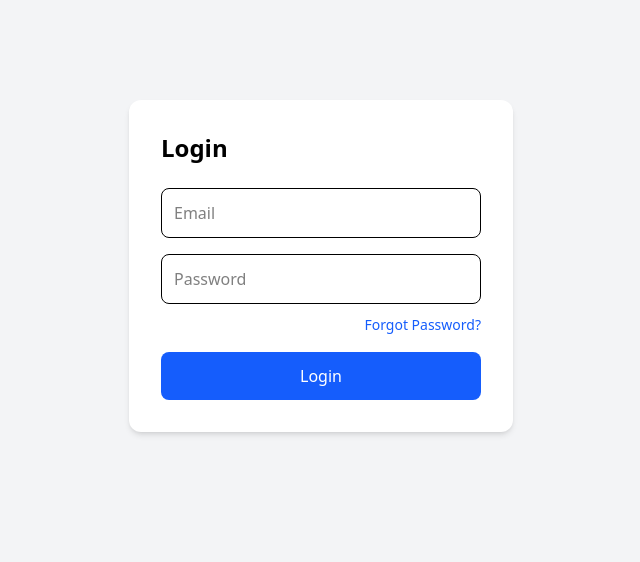
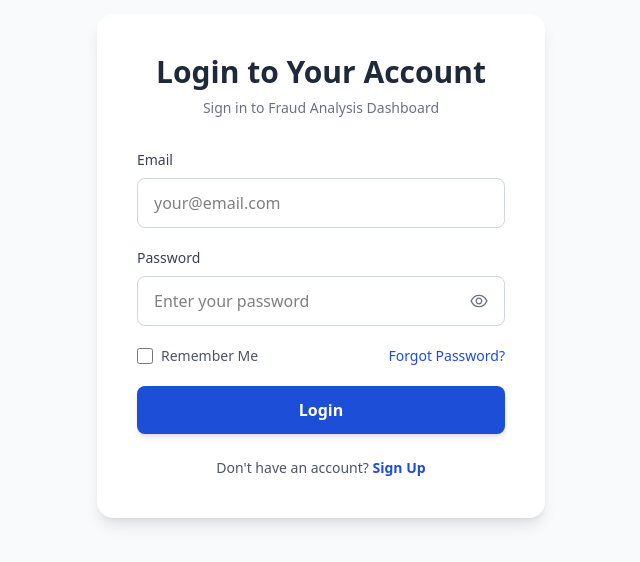
Before and after one commit to Mankuuu1405/BRD-FraudTeamDashboard, a React (Vite) app: page /login in a window 1280 px wide. Shown: the part 158-720 px from the top of the page, without its empty margins (319-959 px from the left). Built offline with nearby package versions, Linux system fonts and the light colour scheme.

Commit message:
Updated UI 80%

```diff
--- a/src/App.jsx
+++ b/src/App.jsx
@@ -15,22 +15,22 @@ import CaseDetails from "./pages/CaseDetails";
 import ProtectedRoute from "./pages/ProtectedRoute";
 import Login from "./pages/Login";
 import ForgotPassword from "./pages/ForgotPassword";
+import SignUp from "./pages/SignUp";
 
 import { HiMenu } from "react-icons/hi";
-import SignUp from "./pages/SignUp";
 
 export default function App() {
   const location = useLocation();
   const [sidebarOpen, setSidebarOpen] = useState(false);
 
-  // Routes where sidebar is hidden
-  const hideSidebarRoutes = ["/login", "/forgot-password", "/signup"];
+  // Routes where sidebar + header should be hidden
+  const hideSidebarRoutes = ["/login", "/forgot-password", "/signup", "/"];
   const hideSidebar = hideSidebarRoutes.includes(location.pathname);
 
   // Page title logic
   const path = location.pathname;
   const pageTitle =
-    path === "/" ? "Dashboard" :
+    path === "/home" ? "Dashboard" :
     path.startsWith("/cases/") ? "Case Details" :
     path === "/cases" ? "Cases" :
     path === "/analytics" ? "Analytics" :
@@ -41,7 +41,7 @@ export default function App() {
   return (
     <div className="min-h-screen bg-gray-100 flex">
 
-      {/* SIDEBAR (hidden on login + forgot-password) */}
+      {/* SIDEBAR (hidden on auth pages) */}
       {!hideSidebar && (
         <>
           {/* Mobile Sidebar Overlay */}
@@ -65,7 +65,7 @@ export default function App() {
         </>
       )}
 
-      {/* MAIN AREA - REMOVED md:ml-64 */}
+      {/* MAIN AREA */}
       <div className="flex-1 flex flex-col min-w-0">
 
         {/* Mobile Menu Button */}
@@ -80,46 +80,75 @@ export default function App() {
           </button>
         )}
 
-        {/* HEADER (hidden on login) */}
+        {/* HEADER */}
         {!hideSidebar && <Header title={pageTitle} />}
 
         {/* PAGE CONTENT */}
         <div className="flex-1 px-4 sm:px-6 lg:px-8 py-6">
           <Routes>
+
+            {/* SIGNUP = DEFAULT HOME PAGE */}
+            <Route path="/" element={<SignUp />} />
+
+            {/* AUTH ROUTES */}
+            <Route path="/login" element={<Login />} />
+            <Route path="/forgot-password" element={<ForgotPassword />} />
+            <Route path="/signup" element={<SignUp />} />
+
+            {/* PROTECTED ROUTES */}
             <Route
-              path="/"
-              element={<ProtectedRoute><Home /></ProtectedRoute>}
+              path="/home"
+              element={
+                <ProtectedRoute>
+                  <Home />
+                </ProtectedRoute>
+              }
             />
 
             <Route
               path="/cases"
-              element={<ProtectedRoute><Cases /></ProtectedRoute>}
+              element={
+                <ProtectedRoute>
+                  <Cases />
+                </ProtectedRoute>
+              }
             />
 
             <Route
               path="/cases/:caseId"
-              element={<ProtectedRoute><CaseDetails /></ProtectedRoute>}
+              element={
+                <ProtectedRoute>
+                  <CaseDetails />
+                </ProtectedRoute>
+              }
             />
 
             <Route
               path="/reports"
-              element={<ProtectedRoute><Reports /></ProtectedRoute>}
+              element={
+                <ProtectedRoute>
+                  <Reports />
+                </ProtectedRoute>
+              }
             />
 
             <Route
               path="/analytics"
-              element={<ProtectedRoute><Analytics /></ProtectedRoute>}
+              element={
+                <ProtectedRoute>
+                  <Analytics />
+                </ProtectedRoute>
+              }
             />
 
             <Route
               path="/settings"
-              element={<ProtectedRoute><Settings /></ProtectedRoute>}
+              element={
+                <ProtectedRoute>
+                  <Settings />
+                </ProtectedRoute>
+              }
             />
-
-            {/* Non-protected routes */}
-            <Route path="/login" element={<Login />} />
-            <Route path="/forgot-password" element={<ForgotPassword />} />
-            <Route path="/signup" element={<SignUp />} />
           </Routes>
         </div>
       </div>
--- a/src/components/profile/ProfileModal.jsx
+++ b/src/components/profile/ProfileModal.jsx
@@ -1,39 +1,59 @@
 import { HiX } from "react-icons/hi";
+import { useState } from "react";
 
 export default function ProfileModal({ open, onClose, user, onSave }) {
+  const [formData, setFormData] = useState({
+    name: user?.name || "",
+    email: user?.email || ""
+  });
+
   if (!open) return null;
 
+  const handleSave = () => {
+    onSave(formData);
+    onClose();
+  };
+
   return (
-    <div className="fixed inset-0 bg-black bg-opacity-40 flex items-center justify-center z-50">
-      <div className="bg-white w-full max-w-md rounded-xl shadow-lg p-6 space-y-6">
+    <div className="fixed inset-0 bg-black bg-opacity-50 flex items-center justify-center z-50 px-4">
+      <div className="bg-white w-full max-w-md rounded-2xl shadow-2xl p-8 space-y-6">
 
         {/* Header */}
         <div className="flex justify-between items-center">
-          <h2 className="text-lg font-semibold">Edit Profile</h2>
-          <button onClick={onClose} className="p-1">
-            <HiX className="text-xl" />
+          <h2 className="text-2xl font-bold text-gray-800">Edit Profile</h2>
+          <button
+            onClick={onClose}
+            className="p-2 hover:bg-gray-100 rounded-lg transition-colors"
+          >
+            <HiX className="text-2xl text-gray-500" />
           </button>
         </div>
 
         {/* Form */}
-        <div className="space-y-4">
+        <div className="space-y-5">
           <div>
-            <label className="text-sm font-medium">Full Name</label>
+            <label className="block text-sm font-medium text-gray-700 mb-2">
+              Full Name
+            </label>
             <input
               type="text"
-              className="mt-1 p-2 border rounded-lg w-full"
-              value={user.name}
-              onChange={(e) => onSave({ ...user, name: e.target.value })}
+              className="w-full px-4 py-3 border border-gray-300 rounded-lg focus:outline-none focus:ring-2 focus:ring-blue-500 focus:border-transparent transition"
+              value={formData.name}
+              onChange={(e) => setFormData({ ...formData, name: e.target.value })}
+              placeholder="Enter your full name"
             />
           </div>
 
           <div>
-            <label className="text-sm font-medium">Email</label>
+            <label className="block text-sm font-medium text-gray-700 mb-2">
+              Email
+            </label>
             <input
               type="email"
-              className="mt-1 p-2 border rounded-lg w-full"
-              value={user.email}
-              onChange={(e) => onSave({ ...user, email: e.target.value })}
+              className="w-full px-4 py-3 border border-gray-300 rounded-lg focus:outline-none focus:ring-2 focus:ring-blue-500 focus:border-transparent transition"
+              value={formData.email}
+              onChange={(e) => setFormData({ ...formData, email: e.target.value })}
+              placeholder="Enter your email"
             />
           </div>
         </div>
@@ -42,17 +62,15 @@ export default function ProfileModal({ open, onClose, user, onSave }) {
         <div className="flex justify-end gap-3 pt-4">
           <button
             onClick={onClose}
-            className="px-4 py-2 rounded-lg bg-gray-200 text-sm"
+            className="px-6 py-3 rounded-lg bg-gray-100 text-gray-700 text-sm font-medium hover:bg-gray-200 transition-colors"
           >
             Cancel
           </button>
           <button
-            onClick={() => {
-              onClose();
-            }}
-            className="px-4 py-2 bg-blue-600 text-white rounded-lg text-sm"
+            onClick={handleSave}
+            className="px-6 py-3 bg-blue-600 text-white rounded-lg text-sm font-semibold hover:bg-blue-700 transition-colors shadow-md hover:shadow-lg"
           >
-            Save
+            Save Changes
           </button>
         </div>
       </div>
--- a/src/components/reports/ReportGenerator.jsx
+++ b/src/components/reports/ReportGenerator.jsx
@@ -24,14 +24,14 @@ export default function ReportGenerator({ onGenerate }) {
           type="date"
           value={from}
           onChange={(e) => setFrom(e.target.value)}
-          className="p-2 border rounded-lg"
+          className="p-2 border border-gray-300 rounded-lg focus:outline-none focus:ring-2 focus:ring-blue-500 focus:border-transparent transition"
         />
 
         <input
           type="date"
           value={to}
           onChange={(e) => setTo(e.target.value)}
-          className="p-2 border rounded-lg"
+          className="p-2 border border-gray-300 rounded-lg focus:outline-none focus:ring-2 focus:ring-blue-500 focus:border-transparent transition"
         />
 
         <button
--- a/src/components/settings/EditProfileModal.jsx
+++ b/src/components/settings/EditProfileModal.jsx
@@ -14,47 +14,50 @@ export default function EditProfileModal({ open, onClose }) {
 
   return (
     <Modal open={open} onClose={onClose}>
-      <h2 className="text-xl font-semibold mb-4">Edit Profile</h2>
+      <h2 className="text-2xl font-bold text-gray-800 mb-6">Edit Profile</h2>
 
-      <div className="space-y-4">
+      <div className="space-y-5">
         <div>
-          <label className="text-sm font-medium">Name</label>
+          <label className="block text-sm font-medium text-gray-700 mb-2">Name</label>
           <input
-            className="w-full border rounded-lg p-2 mt-1"
+            className="w-full px-4 py-3 border border-gray-300 rounded-lg focus:outline-none focus:ring-2 focus:ring-blue-500 focus:border-transparent transition"
             value={name}
             onChange={(e) => setName(e.target.value)}
+            placeholder="Enter your name"
           />
         </div>
 
         <div>
-          <label className="text-sm font-medium">Email</label>
+          <label className="block text-sm font-medium text-gray-700 mb-2">Email</label>
           <input
-            className="w-full border rounded-lg p-2 mt-1"
+            className="w-full px-4 py-3 border border-gray-300 rounded-lg focus:outline-none focus:ring-2 focus:ring-blue-500 focus:border-transparent transition"
             type="email"
             value={email}
             onChange={(e) => setEmail(e.target.value)}
+            placeholder="Enter your email"
           />
         </div>
 
         <div>
-          <label className="text-sm font-medium">Phone</label>
+          <label className="block text-sm font-medium text-gray-700 mb-2">Phone</label>
           <input
-            className="w-full border rounded-lg p-2 mt-1"
+            className="w-full px-4 py-3 border border-gray-300 rounded-lg focus:outline-none focus:ring-2 focus:ring-blue-500 focus:border-transparent transition"
             value={phone}
             onChange={(e) => setPhone(e.target.value)}
+            placeholder="Enter your phone number"
           />
         </div>
 
-        <div className="flex justify-end gap-3 pt-3">
+        <div className="flex justify-end gap-3 pt-4">
           <button
-            className="px-4 py-2 rounded-lg border"
+            className="px-6 py-3 rounded-lg bg-gray-100 text-gray-700 font-medium hover:bg-gray-200 transition-colors"
             onClick={onClose}
           >
             Cancel
           </button>
 
           <button
-            className="px-4 py-2 bg-primary-blue text-white rounded-lg"
+            className="px-6 py-3 bg-primary-blue text-white rounded-lg font-semibold hover:bg-blue-800 transition-colors shadow-md hover:shadow-lg"
             onClick={handleSave}
           >
             Save Changes
--- a/src/components/settings/RoleManagement.jsx
+++ b/src/components/settings/RoleManagement.jsx
@@ -10,7 +10,7 @@ export default function RoleManagement() {
 
       <div className="flex gap-3">
         <input
-          className="border rounded-lg p-2 flex-1"
+          className="border border-gray-300 rounded-lg focus:outline-none focus:ring-2 focus:ring-blue-500 focus:border-transparent transition p-2 flex-1"
           placeholder="New Role Name"
           value={newRole}
           onChange={(e) => setNewRole(e.target.value)}
@@ -28,10 +28,11 @@ export default function RoleManagement() {
       </div>
 
       <ul className="text-sm space-y-2">
+        <h3 className="text-base font-semibold">Current Roles</h3>
         {roles.map((role) => (
           <li
             key={role}
-            className="px-3 py-2 border rounded-lg bg-gray-50"
+            className="px-3 py-2 border rounded-lg bg-primary-blue text-white border-gray-300"
           >
             {role}
           </li>
--- a/src/pages/ForgotPassword.jsx
+++ b/src/pages/ForgotPassword.jsx
@@ -1,5 +1,6 @@
 import React, { useState } from "react";
 import { useNavigate, Link } from "react-router-dom";
+import { AiOutlineCheckCircle } from "react-icons/ai";
 
 export default function ForgotPassword() {
   const [email, setEmail] = useState("");
@@ -28,46 +29,71 @@ export default function ForgotPassword() {
   };
 
   return (
-    <div className="flex items-center justify-center h-screen bg-gray-100">
-      <form
-        onSubmit={handleSubmit}
-        className="bg-white p-8 rounded-xl shadow-md w-96"
-      >
-        <h2 className="text-2xl font-semibold mb-6 text-center">
+    <div className="flex items-center justify-center min-h-screen bg-gray-50">
+      <div className="bg-white p-10 rounded-2xl shadow-lg w-full max-w-md">
+        {/* Header */}
+        <div className="text-center mb-8">
+          <h1 className="text-3xl font-bold text-gray-800 mb-2">
             Forgot Password
-        </h2>
+          </h1>
+          <p className="text-gray-500 text-sm">
+            Enter your email to receive a password reset link
+          </p>
+        </div>
 
         {!submitted ? (
           <>
+            {/* Form */}
+            <form onSubmit={handleSubmit} className="space-y-5">
+              {/* Email Input */}
+              <div>
+                <label className="block text-sm font-medium text-gray-700 mb-2">
+                  Email
+                </label>
                 <input
                   type="email"
-              placeholder="Enter your registered email"
+                  placeholder="your@email.com"
                   value={email}
                   onChange={(e) => setEmail(e.target.value)}
-              className="w-full border p-3 rounded-lg mb-4 focus:outline-none focus:ring-2 focus:ring-blue-400"
+                  className="w-full px-4 py-3 border border-gray-300 rounded-lg focus:outline-none focus:ring-2 focus:ring-blue-500 focus:border-transparent transition"
+                  required
                 />
+              </div>
 
+              {/* Submit Button */}
               <button
                 type="submit"
-              className="w-full bg-blue-600 text-white p-3 rounded-lg hover:bg-blue-700 transition"
+                className="w-full bg-primary-blue text-white py-3 rounded-lg font-semibold hover:bg-blue-800 transition shadow-md hover:shadow-lg"
               >
                 Send Reset Link
               </button>
+            </form>
 
-            <div className="text-center mt-4">
-              <Link to="/login" className="text-sm text-blue-600 hover:underline">
-                Back to Login
+            {/* Back to Login */}
+            <div className="text-center mt-6">
+              <Link
+                to="/login"
+                className="text-sm text-primary-blue hover:text-blue-800 font-semibold"
+              >
+                ← Back to Login
               </Link>
             </div>
           </>
         ) : (
-          <p className="text-center text-green-600 font-medium">
-            ✔ Reset link sent! (Dummy)
+          /* Success Message */
+          <div className="text-center py-6">
+            <AiOutlineCheckCircle className="text-6xl text-green-500 mx-auto mb-4" />
+            <p className="text-gray-800 font-semibold text-lg mb-2">
+              Reset Link Sent!
+            </p>
+            <p className="text-gray-500 text-sm">
+              Check your email for password reset instructions.
               <br />
               Redirecting to login...
             </p>
+          </div>
         )}
-      </form>
+      </div>
     </div>
   );
 }
--- a/src/pages/Login.jsx
+++ b/src/pages/Login.jsx
@@ -1,9 +1,12 @@
 import React, { useState } from "react";
 import { useNavigate, Link } from "react-router-dom";
+import { AiOutlineEye, AiOutlineEyeInvisible } from "react-icons/ai";
 
 export default function Login() {
   const [email, setEmail] = useState("");
   const [password, setPassword] = useState("");
+  const [showPassword, setShowPassword] = useState(false);
+  const [rememberMe, setRememberMe] = useState(false);
   const navigate = useNavigate();
 
   const handleLogin = (e) => {
@@ -11,52 +14,112 @@ export default function Login() {
 
     if (email === "admin@example.com" && password === "123456") {
       localStorage.setItem("loggedIn", "true");
-      navigate("/");
+      navigate("/home");
     } else {
       alert("Invalid credentials");
     }
   };
 
   return (
-    <div className="flex items-center justify-center h-screen bg-gray-100">
-      <form
-        onSubmit={handleLogin}
-        className="bg-white p-8 rounded-xl shadow-md w-96"
-      >
-        <h1 className="text-2xl font-bold mb-6">Login</h1>
+    <div className="flex items-center justify-center min-h-screen bg-gray-50">
+      <div className="bg-white p-10 rounded-2xl shadow-lg w-full max-w-md">
+        {/* Header */}
+        <div className="text-center mb-8">
+          <h1 className="text-3xl font-bold text-gray-800 mb-2">
+            Login to Your Account
+          </h1>
+          <p className="text-gray-500 text-sm">
+            Sign in to Fraud Analysis Dashboard
+          </p>
+        </div>
 
+        {/* Form */}
+        <form onSubmit={handleLogin} className="space-y-5">
+          {/* Email Input */}
+          <div>
+            <label className="block text-sm font-medium text-gray-700 mb-2">
+              Email
+            </label>
             <input
               type="email"
-          placeholder="Email"
+              placeholder="your@email.com"
               value={email}
               onChange={(e) => setEmail(e.target.value)}
-          className="w-full border p-3 rounded-lg mb-4 focus:outline-none focus:ring-2 focus:ring-blue-400"
+              className="w-full px-4 py-3 border border-gray-300 rounded-lg focus:outline-none focus:ring-2 focus:ring-blue-500 focus:border-transparent transition"
+              required
             />
+          </div>
 
+          {/* Password Input */}
+          <div>
+            <label className="block text-sm font-medium text-gray-700 mb-2">
+              Password
+            </label>
+            <div className="relative">
               <input
-          type="password"
-          placeholder="Password"
+                type={showPassword ? "text" : "password"}
+                placeholder="Enter your password"
                 value={password}
                 onChange={(e) => setPassword(e.target.value)}
-          className="w-full border p-3 rounded-lg mb-2 focus:outline-none focus:ring-2 focus:ring-blue-400"
+                className="w-full px-4 py-3 border border-gray-300 rounded-lg focus:outline-none focus:ring-2 focus:ring-blue-500 focus:border-transparent transition pr-12"
+                required
               />
+              <button
+                type="button"
+                onClick={() => setShowPassword(!showPassword)}
+                className="absolute right-4 top-1/2 -translate-y-1/2 text-gray-500 hover:text-gray-700"
+              >
+                {showPassword ? (
+                  <AiOutlineEyeInvisible className="text-xl" />
+                ) : (
+                  <AiOutlineEye className="text-xl" />
+                )}
+              </button>
+            </div>
+          </div>
 
-        <div className="text-right mb-4">
+          {/* Remember Me & Forgot Password */}
+          <div className="flex items-center justify-between">
+            <label className="flex items-center cursor-pointer">
+              <input
+                type="checkbox"
+                checked={rememberMe}
+                onChange={(e) => setRememberMe(e.target.checked)}
+                className="w-4 h-4 text-blue-600 border-gray-300 rounded focus:ring-blue-500"
+              />
+              <span className="ml-2 text-sm text-gray-600">Remember Me</span>
+            </label>
+
             <Link
               to="/forgot-password"
-            className="text-sm text-blue-600 hover:underline"
+              className="text-sm text-primary-blue hover:text-blue-700 font-medium"
             >
               Forgot Password?
             </Link>
           </div>
 
+          {/* Login Button */}
           <button
             type="submit"
-          className="w-full bg-blue-600 text-white p-3 rounded-lg hover:bg-blue-700 transition"
+            className="w-full bg-primary-blue text-white py-3 rounded-lg font-semibold hover:bg-blue-800 transition shadow-md hover:shadow-lg"
           >
             Login
           </button>
         </form>
+
+        {/* Sign Up Link */}
+        <div className="text-center mt-6">
+          <p className="text-sm text-gray-600">
+            Don't have an account?{" "}
+            <Link
+              to="/signup"
+              className="text-primary-blue hover:text-blue-700 font-semibold"
+            >
+              Sign Up
+            </Link>
+          </p>
+        </div>
+      </div>
     </div>
   );
 }
```
Also changed, not shown: src/components/Sidebar.jsx (+21 -8 lines), src/components/settings/ProfileDropdown.jsx (+16 -13 lines), src/components/settings/SecuritySettings.jsx (+4 -4 lines), src/pages/ProtectedRoute.jsx (+7 -4 lines). Lines whose indentation alone changed are shown as unchanged.
